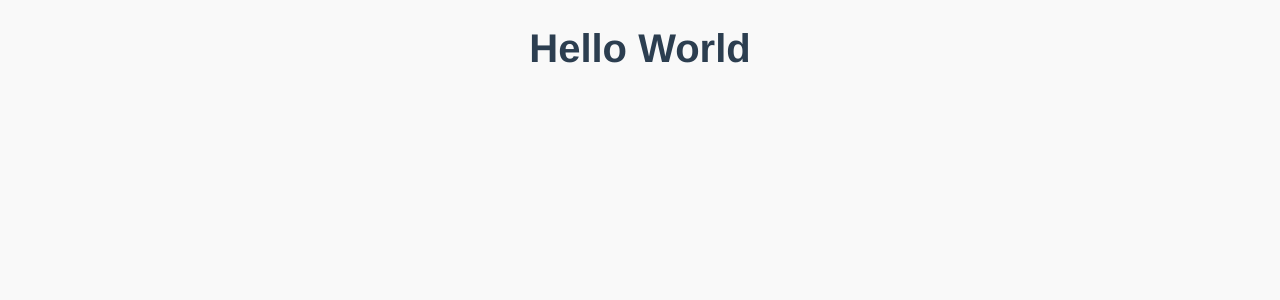
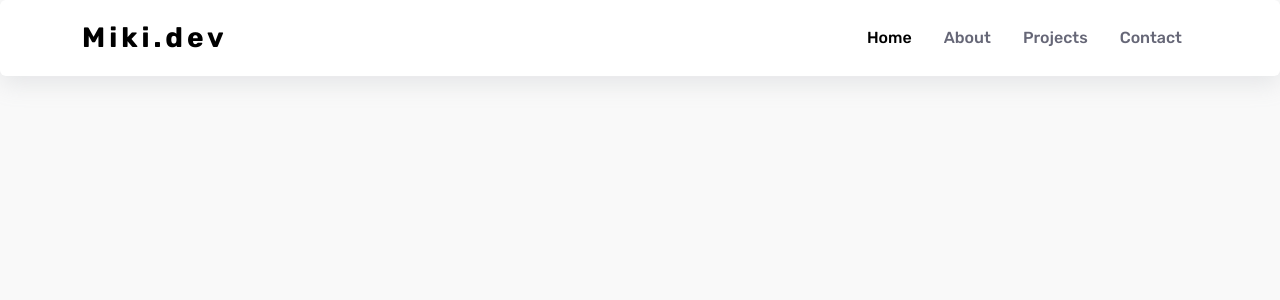
Before and after one commit to MendosDV/mon-portfolio, a Vue app: page / in a window 1280 px wide. Shown: the top 300 px of the page. Built offline with nearby package versions, Linux system fonts and the light colour scheme.

Commit message:
Most of Navbar done

```diff
--- a/package.json
+++ b/package.json
@@ -25,7 +25,9 @@
     "@vue/cli-plugin-eslint": "~5.0.0",
     "@vue/cli-service": "~5.0.0",
     "eslint": "^7.32.0",
-    "eslint-plugin-vue": "^8.0.3"
+    "eslint-plugin-vue": "^8.0.3",
+    "sass": "^1.70.0",
+    "sass-loader": "^14.1.0"
   },
   "eslintConfig": {
     "root": true,
--- a/public/index.html
+++ b/public/index.html
@@ -6,6 +6,9 @@
     <meta name="viewport" content="width=device-width,initial-scale=1.0">
     <link rel="icon" href="<%= BASE_URL %>favicon.ico">
     <link rel="stylesheet" href="../src/assets/main.css">
+    <link rel="preconnect" href="https://fonts.googleapis.com">
+    <link rel="preconnect" href="https://fonts.gstatic.com" crossorigin>
+    <link href="https://fonts.googleapis.com/css2?family=Rubik:wght@300;400;500;600;700;800&display=swap" rel="stylesheet">
     <title><%= htmlWebpackPlugin.options.title %></title>
   </head>
   <body>
--- a/src/App.vue
+++ b/src/App.vue
@@ -1,16 +1,24 @@
 <template>
-  <h1 class="fw-bold text-center mt-4">Hello World</h1>
+  <NavbarApp />
+  <div class="container">
+    <h1 class="fw-bold text-center mt-4">Hello World</h1>
+  </div>
 </template>
 
 <script>
+import NavbarApp from './components/NavbarApp.vue'
+
 export default {
   name: 'App',
+  components: {
+    NavbarApp,
+  }
 }
 </script>
 
 <style>
 #app {
-  font-family: Avenir, Helvetica, Arial, sans-serif;
+  font-family: 'Rubik', sans-serif;
   -webkit-font-smoothing: antialiased;
   -moz-osx-font-smoothing: grayscale;
   color: #2c3e50;
--- /dev/null
+++ b/src/components/NavbarApp.vue
@@ -0,0 +1,94 @@
+<template>
+  <nav class="navbar navbar-expand-lg fixed-top bg-white nav-shadow rounded p-3">
+    <div class="container">
+      <h3 class="navbar-brand fw-bolder m-0 fs-3">Miki.dev</h3>
+      <button class="navbar-toggler" type="button" data-bs-toggle="offcanvas" data-bs-target="#offcanvasNavbar" aria-controls="offcanvasNavbar">
+        <span class="navbar-toggler-icon"></span>
+      </button>
+      <div class="offcanvas offcanvas-end" tabindex="-1" id="offcanvasNavbar" aria-labelledby="offcanvasNavbarLabel">
+        <div class="offcanvas-header">
+          <h5 class="offcanvas-title border-bottom pb-2 pe-3" id="offcanvasNavbarLabel">Miki.dev</h5>
+          <button type="button" class="btn-close" data-bs-dismiss="offcanvas" aria-label="Close"></button>
+        </div>
+        <div class="offcanvas-body">
+          <ul class="navbar-nav justify-content-end flex-grow-1 fw-bolder">
+            <li class="nav-item">
+              <a class="nav-link active mx-lg-2" aria-current="page" href="#">Home</a>
+            </li>
+            <li class="nav-item">
+              <a class="nav-link mx-lg-2" href="#">About</a>
+            </li>
+            <li class="nav-item">
+              <a class="nav-link mx-lg-2" href="#">Projects</a>
+            </li>
+            <li class="nav-item">
+              <a class="nav-link mx-lg-2" href="#">Contact</a>
+            </li>
+          </ul>
+        </div>
+      </div>
+    </div>
+  </nav>
+</template>
+
+<script>
+export default {
+
+}
+</script>
+
+<style>
+  h3 {
+    letter-spacing: 4px;
+    transition: all 0.3s;
+  }
+
+  h3:hover {
+    color: green !important;
+    cursor: pointer;
+  }
+
+  .nav-shadow {
+    box-shadow: rgba(149, 157, 165, 0.2) 0px 8px 24px;
+  }
+
+  .navbar-toggler {
+    border: none !important;
+    font: 1.25rem;
+  }
+
+  .navbar-toggler:focus, .btn-close:focus {
+    box-shadow: none !important;
+    outline: none !important;
+  }
+
+  .nav-link {
+    color: #666777 !important;
+    font-weight: 500 !important;
+    position: relative !important;
+  }
+
+  .nav-link:hover, .nav-link.active {
+    color: #000 !important;
+  }
+
+  @media (min-width: 991px){
+    .nav-link::before {
+      content: "";
+      position: absolute;
+      bottom: 0;
+      left: 50%;
+      transform: translateX(-50%);
+      width: 0%;
+      height: 2px;
+      background-color: green;
+      visibility: hidden;
+      transition: 0.3s ease-in-out;
+    }
+
+    .nav-link:hover::before {
+      visibility: visible;
+      width: 100%;
+    }
+  }
+</style>
--- a/src/main.js
+++ b/src/main.js
@@ -5,9 +5,9 @@ import "bootstrap"
 import "./assets/main.css"
 import { library } from '@fortawesome/fontawesome-svg-core'
 import { FontAwesomeIcon } from '@fortawesome/vue-fontawesome'
-import { faUserSecret } from '@fortawesome/free-solid-svg-icons'
+import { faUserSecret, faBars } from '@fortawesome/free-solid-svg-icons'
 
-library.add(faUserSecret)
+library.add(faUserSecret, faBars)
 
 createApp(App)
 .component('font-awesome-icon', FontAwesomeIcon)
```
Also changed, not shown: 2 other files (tests, documents, lock files or other folders).
